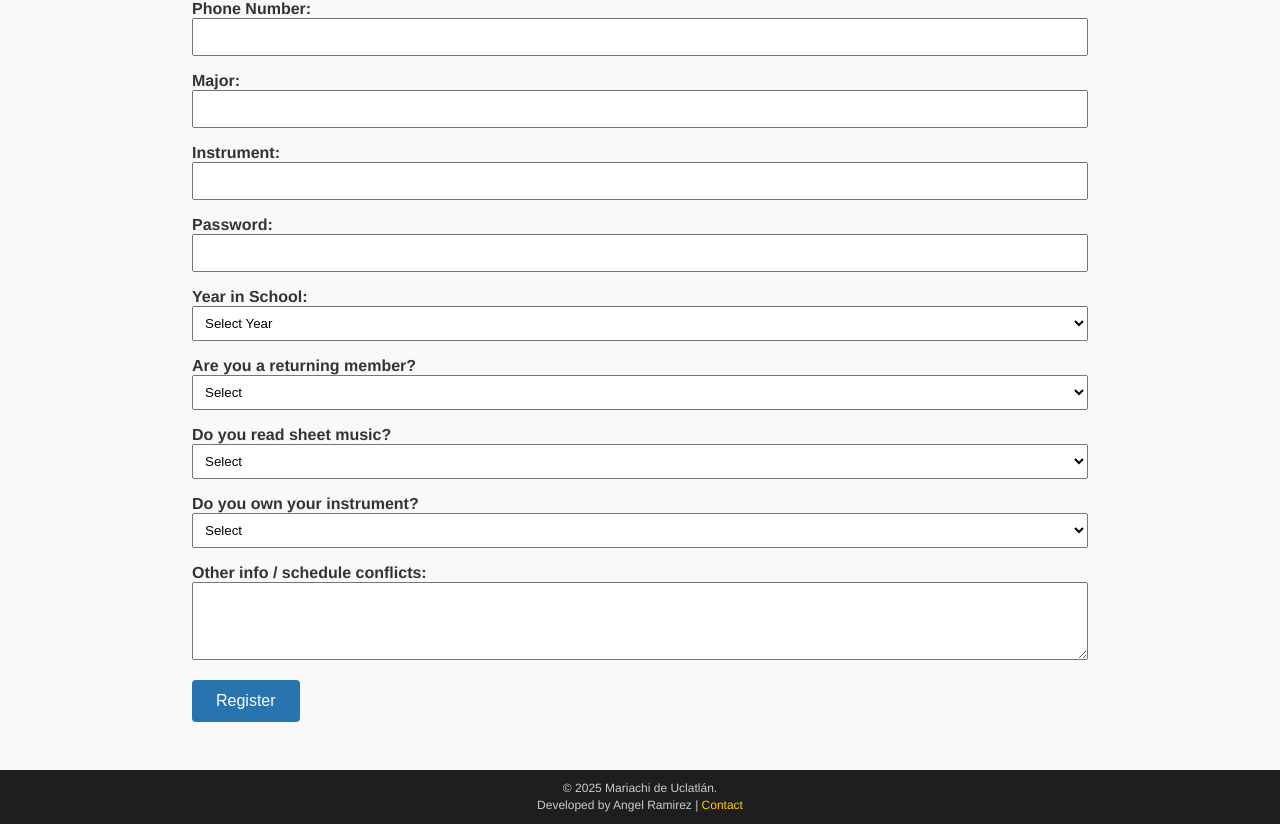
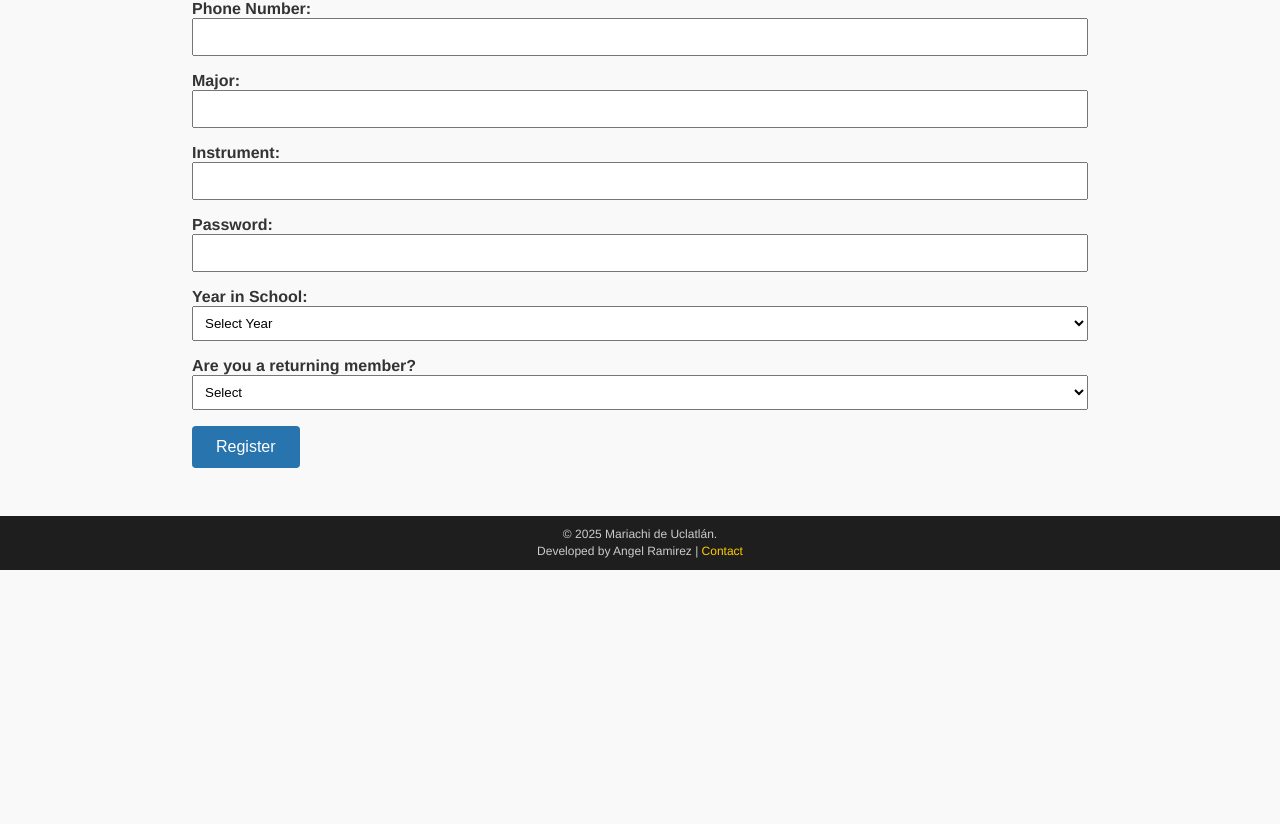
Before and after one commit to angelr4219/mariachis-uclatlan, a React (Vite) app: page /register in a window 1280 px wide. Shown: the part 364-1188 px from the top of the page. After the commit the page ends 934 px from the top, so only its background shows below. Built offline with nearby package versions, Linux system fonts and the light colour scheme; no server answers.

Commit message:
updated register, big changes coming up

```diff
--- a/src/pages/Register.tsx
+++ b/src/pages/Register.tsx
@@ -14,9 +14,7 @@ const RegisterForm: React.FC = () => {
     major: '',
     instrument: '',
     returning: '',
-    ownsInstrument: '',
-    readsMusic: '',
-    notes: '',
+
     password: ''
   });
   const [error, setError] = useState('');
@@ -42,9 +40,6 @@ const RegisterForm: React.FC = () => {
         major: form.major,
         instrument: form.instrument,
         returning: form.returning,
-        ownsInstrument: form.ownsInstrument,
-        readsMusic: form.readsMusic,
-        notes: form.notes,
         role: 'performer' // Default role
       };
 
@@ -86,10 +81,10 @@ const RegisterForm: React.FC = () => {
             <option>Graduate</option>
           </select>
         </div>
-        {['returning', 'readsMusic', 'ownsInstrument'].map((field) => (
+        {['returning'].map((field) => (
           <div key={field} style={{ marginBottom: '1rem' }}>
             <label htmlFor={field} style={{ display: 'block', fontWeight: 600 }}>
-              {field === 'readsMusic' ? 'Do you read sheet music?' : field === 'ownsInstrument' ? 'Do you own your instrument?' : 'Are you a returning member?'}
+              { 'Are you a returning member?'}
             </label>
             <select name={field} id={field} value={(form as any)[field]} onChange={handleChange} required style={{ width: '100%', padding: '0.5rem' }}>
               <option value="">Select</option>
@@ -98,17 +93,7 @@ const RegisterForm: React.FC = () => {
             </select>
           </div>
         ))}
-        <div style={{ marginBottom: '1rem' }}>
-          <label htmlFor="notes" style={{ display: 'block', fontWeight: 600 }}>Other info / schedule conflicts:</label>
-          <textarea
-            name="notes"
-            id="notes"
-            value={form.notes}
-            onChange={handleChange}
-            rows={4}
-            style={{ width: '100%', padding: '0.5rem' }}
-          ></textarea>
-        </div>
+
         {error && <p style={{ color: 'red' }}>{error}</p>}
         <button type="submit" style={{ padding: '0.75rem 1.5rem', fontSize: '1rem', backgroundColor: '#2774AE', color: 'white', border: 'none', borderRadius: '4px' }}>
           Register
```
Also changed, not shown: 1 other file (tests, documents, lock files or other folders).
